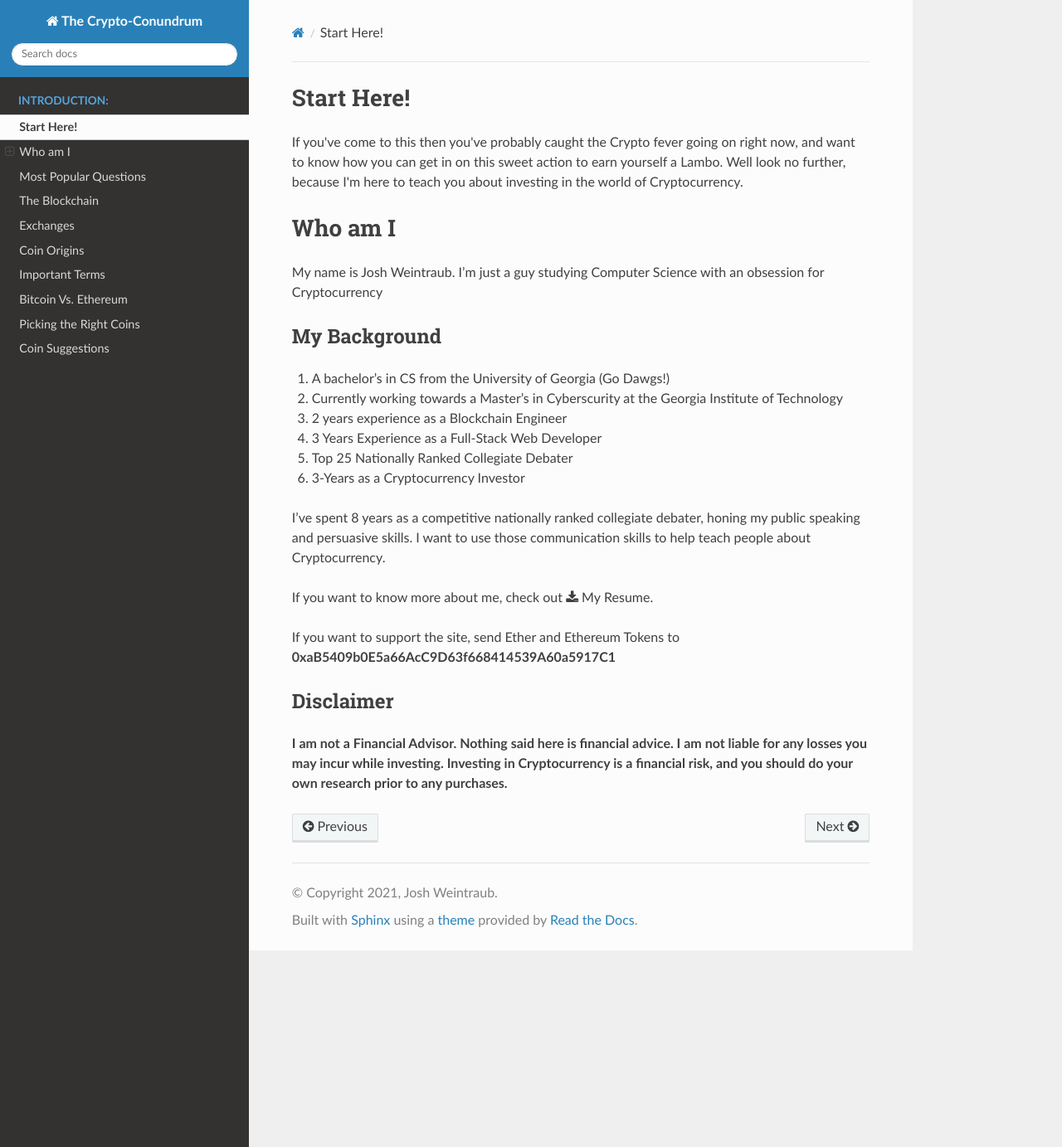
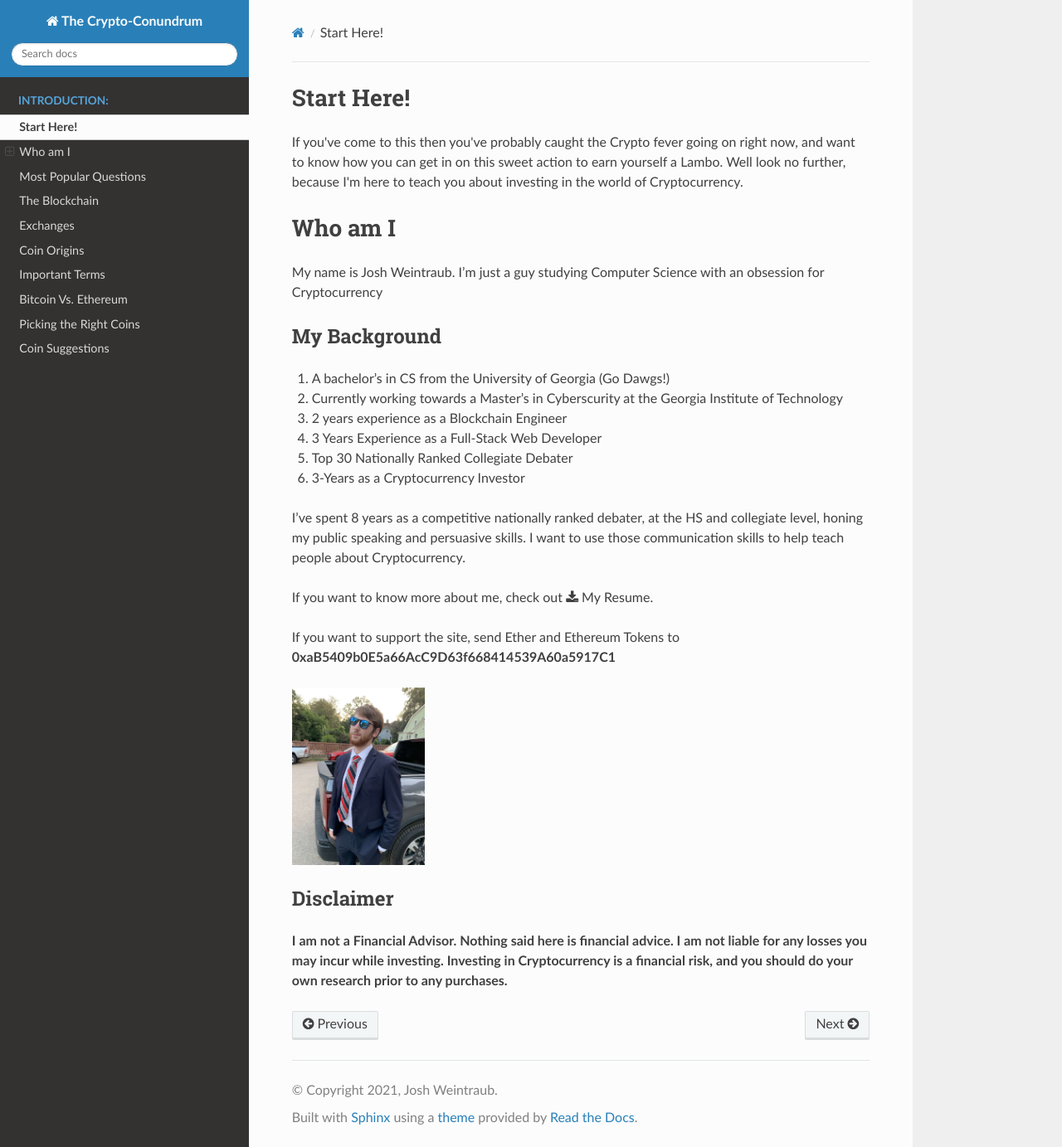
Before and after one commit to jhweintraub/the-crypto-conundrum, a Sphinx documentation site: the page built from docs/source/introduction/intro.rst, in a window 1280 px wide and 1383 px high. Shown: the whole window at 83% size. Built offline with Sphinx 7.4.7 and the Read the Docs theme 2.0.0, drawn with Linux system fonts in a browser that asks for light colours.

Commit message:
jack complained. Thanks a lot jack

```diff
--- a/docs/source/introduction/intro.rst
+++ b/docs/source/introduction/intro.rst
@@ -16,15 +16,18 @@ My Background
 2. Currently working towards a Master's in Cyberscurity at the Georgia Institute of Technology
 3. 2 years experience as a Blockchain Engineer
 4. 3 Years Experience as a Full-Stack Web Developer
-5. Top 25 Nationally Ranked Collegiate Debater
+5. Top 30 Nationally Ranked Collegiate Debater
 6. 3-Years as a Cryptocurrency Investor
 
-I've spent 8 years as a competitive nationally ranked collegiate debater, honing my public speaking and persuasive skills. I want to use those communication skills to help teach people about Cryptocurrency.
+I've spent 8 years as a competitive nationally ranked debater, at the HS and collegiate level, honing my public speaking and persuasive skills. I want to use those communication skills to help teach people about Cryptocurrency.
 
 If you want to know more about me, check out  :download:`My Resume <resume.pdf>`.
 
 If you want to support the site, send Ether and Ethereum Tokens to **0xaB5409b0E5a66AcC9D63f668414539A60a5917C1**
 
+.. image:: images/bossassbitch.jpeg
+		:width: 120pt
+
 Disclaimer
 ***************************
 **I am not a Financial Advisor. Nothing said here is financial advice. I am not liable for any losses you may incur while investing. Investing in Cryptocurrency is a financial risk, and you should do your own research prior to any purchases.**
```
Also changed, not shown: docs/source/introduction/images/bossassbitch.jpeg (added), 6 other files.
